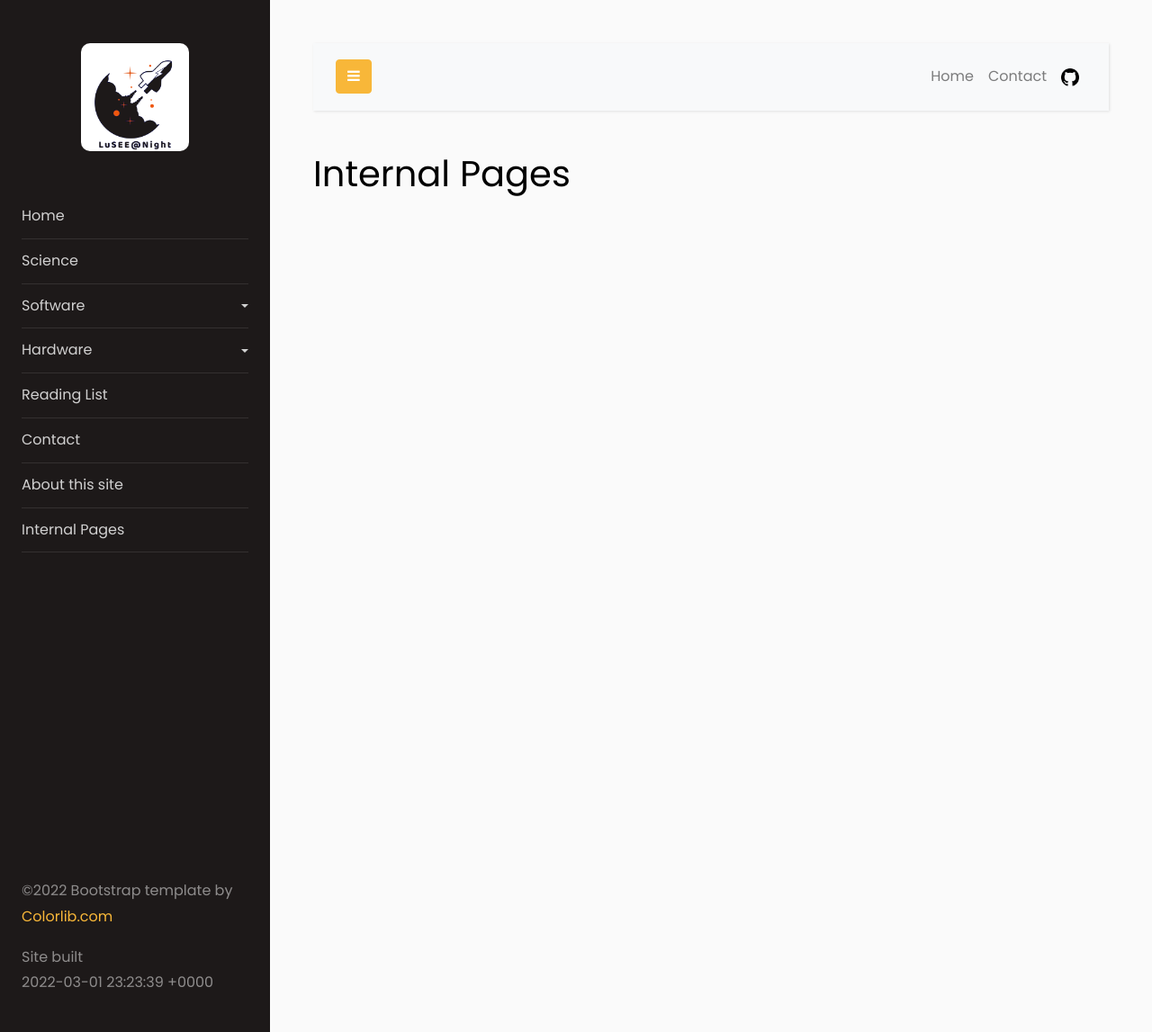
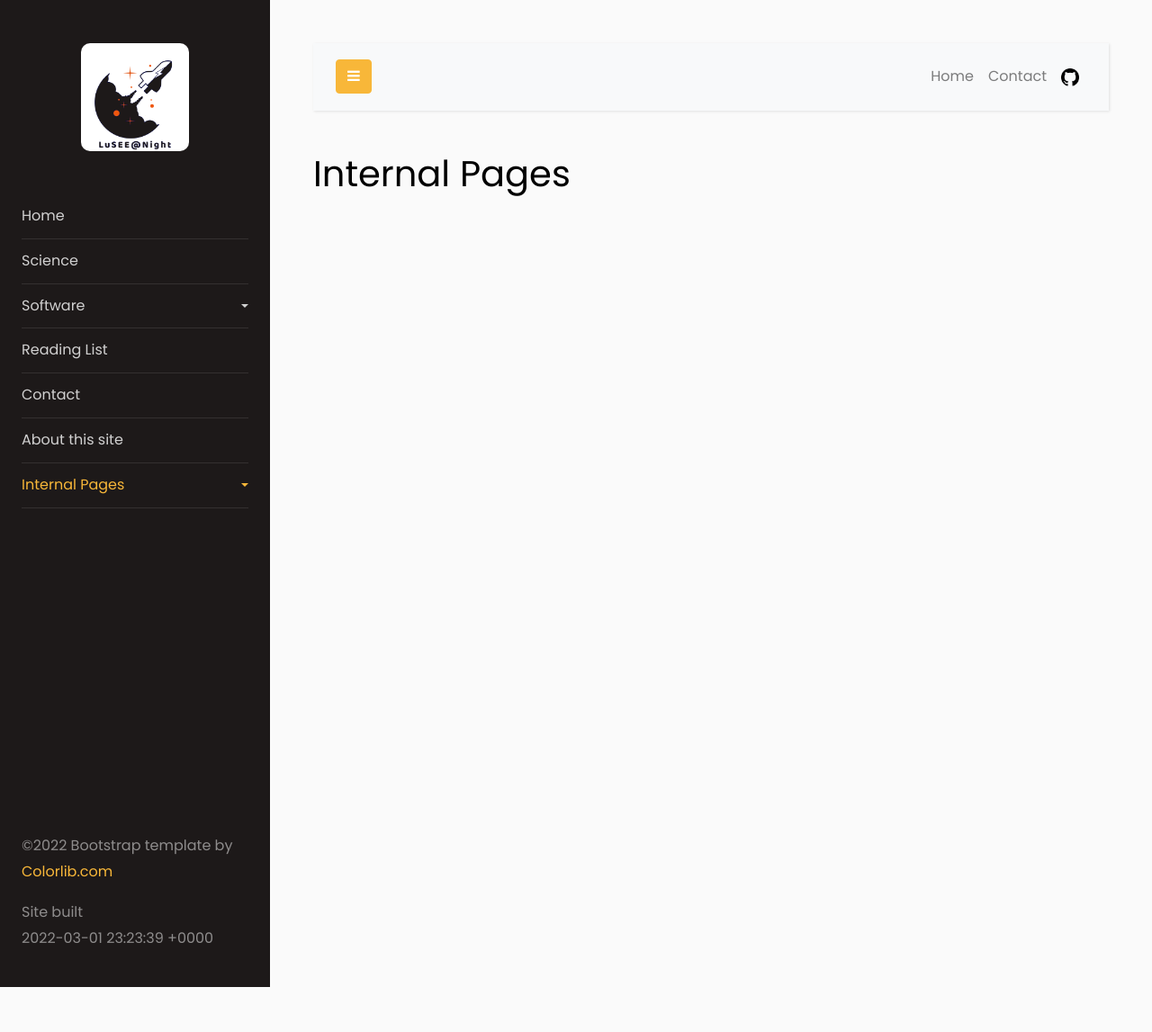
Before and after one commit to lusee-night/lusee-night.github.io, a Jekyll site: the page built from _internal/home.md, in a window 1280 px wide. Shown: the whole page at 90% size. Built offline with Jekyll 4.4.1, drawn with Linux system fonts in a browser that asks for light colours; after the commit the page ends 1097 px from its top, so only the background shows below that.

Commit message:
Moved the hardware to the "internal" part

```diff
--- a/_includes/sidebar.md
+++ b/_includes/sidebar.md
@@ -24,14 +24,6 @@
 	            </ul>
 	          </li>
 
-	          <li {% if page.name contains 'hardware' -%}class="active"{%- endif -%}>
-              <a href="#pageSubmenu" data-toggle="collapse" aria-expanded="false" class="dropdown-toggle">Hardware</a>
-              <ul class="collapse list-unstyled" id="pageSubmenu">
-                <li>
-                    <a href="{{ '/content/hardware_overview.html' | relative_url }}">Overview</a>
-                </li>
-              </ul>
-	          </li>
 
 	          <li {% if page.name=='reading' -%}class="active"{%- endif -%}>
               <a href="{{ '/content/reading.html' | relative_url }}">Reading List</a>
@@ -45,9 +37,18 @@
               <a href="{{ '/content/about.html' | relative_url }}">About this site</a>
             </li>
 
-            <li {% if page.name=='about' -%}class="active"{%- endif -%}>
-              <a href="{{ '/internal/home.html' | relative_url }}">Internal Pages</a>
-            </li>
+
+	          <li {% if page.name contains 'internal' -%}class="active"{%- endif -%}>
+              <a href="#internalSubmenu" data-toggle="collapse" aria-expanded="false" class="dropdown-toggle">Internal Pages</a>
+              <ul class="collapse list-unstyled" id="internalSubmenu">
+                <li>
+                    <a href="{{ '/internal/home.html' | relative_url }}">Main</a>
+                </li>
+                <li>
+                    <a href="{{ '/internal/hardware_overview.html' | relative_url }}">Hardware Overview</a>
+                </li>
+              </ul>
+	          </li>
 
 	        </ul>
 
```
Also changed, not shown: _internal/hardware_overview.md (renamed from _content/hardware_overview.md, +1 -1 lines), _internal/home.md (+1 -1 lines), README.md.
